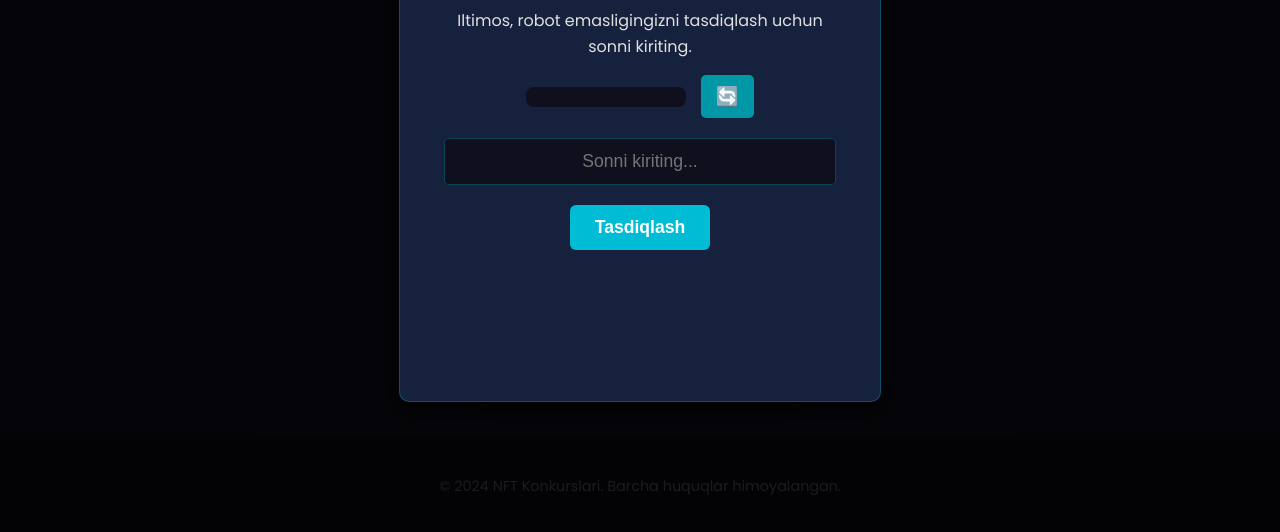
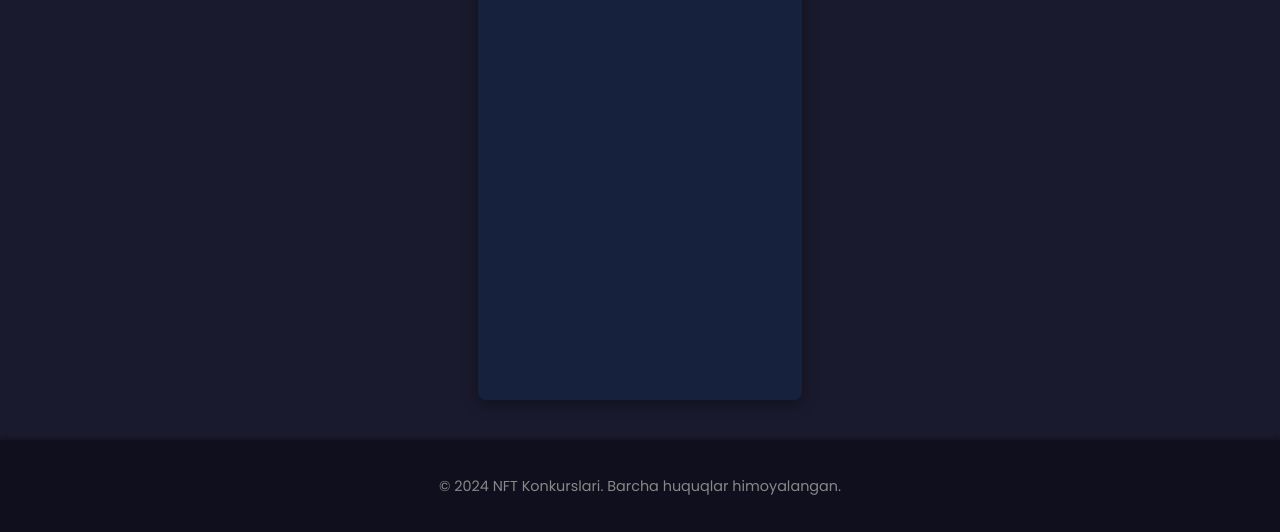
Before and after one commit to rarehero-ref/ionBaraban.com, a plain HTML site: page index.html in a window 1280 px wide. Shown: the part 268-800 px from the top of the page. Drawn offline with Linux system fonts and the light colour scheme; no server answers.

Commit message:
Update index.html

```diff
--- a/index.html
+++ b/index.html
@@ -8,19 +8,6 @@
     <link href="https://fonts.googleapis.com/css2?family=Poppins:wght@400;600;700&display=swap" rel="stylesheet">
 </head>
 <body>
-    <div id="captcha-overlay" class="overlay">
-        <div class="captcha-modal">
-            <h2>Xush Kelibsiz!</h2>
-            <p>Iltimos, robot emasligingizni tasdiqlash uchun sonni kiriting.</p>
-            <div class="captcha-display">
-                <span id="captcha-number"></span>
-                <button id="refresh-captcha">🔄</button>
-            </div>
-            <input type="text" id="captcha-input" placeholder="Sonni kiriting..." maxlength="4">
-            <button id="verify-captcha">Tasdiqlash</button>
-            <p id="captcha-message" class="info-message"></p>
-        </div>
-    </div>
 
     <header>
         <div class="container">
```
